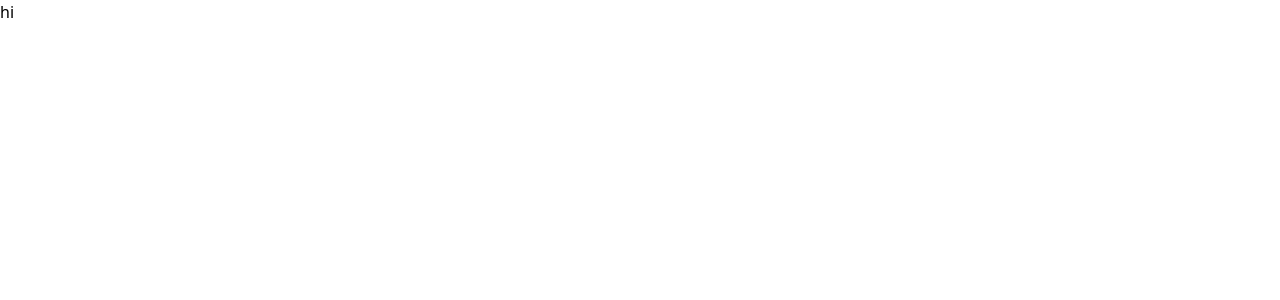
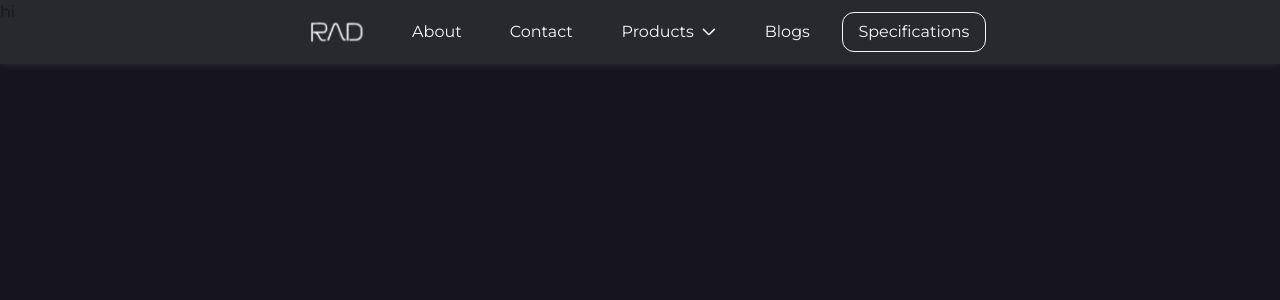
Before and after one commit to parsa-ai/rad-sensor, a Next.js app: page / in a window 1280 px wide. Shown: the top 300 px of the page. Built offline with nearby package versions, Linux system fonts and the light colour scheme.

Commit message:
feat: create Header

```diff
--- /dev/null
+++ b/src/app/components/Header.jsx
@@ -0,0 +1,69 @@
+import Link from 'next/link'
+import ProductNavBtn from './ProductNavBtn'
+
+function Header() {
+  const navItems = [
+    {
+      id: 0,
+      innerHtml: <img src='/images/logo.svg' alt="logo" />,
+      href: '/'
+    },
+    {
+      id: 1,
+      innerHtml: 'About',
+      href: '/About'
+    },
+    {
+      id: 2,
+      innerHtml: 'Contact',
+      href: '/Contact'
+    },
+    {
+      id: 3,
+      innerHtml: <ProductNavBtn />,
+      href: null // چون لینک نیست، null می‌ذاریم
+    },
+    {
+      id: 4,
+      innerHtml: 'Blogs',
+      href: '/Blogs'
+    },
+    {
+      id: 5,
+      innerHtml: 'Specifications',
+      href: '/Specifications',
+      isOutlined: true
+    },
+  ]
+
+  return (
+    <header className='bg-[#C8E4C01A] h-16 w-full flex justify-center items-center gap-4 px-6 fixed shadow-[0_0px_9px_0_#8D8D8D40] text-[#818181] font-medium z-50'>
+      {navItems.map((item) => {
+        if (item.href === null) {
+          return <div key={item.id}>{item.innerHtml}</div>
+        }
+
+        const isLogo = item.href === '/'
+        const isOutlined = item.isOutlined
+
+        return (
+          <Link
+            key={item.id}
+            href={item.href}
+            className={`
+              flex justify-center items-center h-10 rounded-xl transition
+              ${isLogo ? '' : 'text-[#F7F7F7] gap-2'}
+              ${isOutlined
+                ? 'w-36 border border-[#F7F7F7] hover:bg-white hover:text-black'
+                : 'hover:bg-[#66666675] px-4'}
+            `}
+          >
+            {item.innerHtml}
+          </Link>
+        )
+      })}
+    </header>
+  )
+}
+
+export default Header
--- /dev/null
+++ b/src/app/components/ProductNavBtn.jsx
@@ -0,0 +1,60 @@
+'use client'
+
+import Link from "next/link"
+import { useState } from "react"
+
+function ProductNavBtn() {
+    const [isOpen, setIsOpen] = useState(false)
+    const Products = [
+        {
+            id: 0,
+            href: '/ctd',
+            text: 'CTD Sensor'
+        }, {
+            id: 1,
+            href: '/ec',
+            text: 'EC Sensor'
+        }, {
+            id: 2,
+            href: '/cl',
+            text: 'CL Sensor'
+        }, {
+            id: 3,
+            href: '/ph',
+            text: 'PH Sensor'
+        },
+    ]
+    return (
+        <div
+            className="relative"
+            onMouseEnter={() => setIsOpen(true)}
+            onMouseLeave={() => setIsOpen(false)}
+        >
+            <div className='text-[#F7F7F7] flex justify-center items-center gap-2 rounded-xl hover:bg-[#66666675] w-32 h-10 cursor-pointer'>
+                <span>Products</span>
+                <svg width="14" height="8" viewBox="0 0 14 8" fill="none" xmlns="http://www.w3.org/2000/svg">
+                    <path d="M12.306 1.40381L7.65536 6.05444C7.29424 6.41556 7.11369 6.59611 6.88932 6.59611C6.66496 6.59611 6.4844 6.41556 6.12329 6.05444L1.47266 1.40381" stroke="#F7F7F7" strokeWidth="1.5" strokeLinecap="round" strokeLinejoin="round" />
+                </svg>
+            </div>
+
+            <div
+                className={`
+          absolute w-full pt-3.5 transform origin-top transition-all duration-300 ease-out
+          ${isOpen ? "opacity-100" : "opacity-0 pointer-events-none"}
+        `}
+            >
+                <div className="w-full bg-[#FFFFFF0F] rounded-2xl border border-[#3B3B3BF7] p-1 ">
+                    {Products.map((item) => {
+                        return (
+                            <Link  className="w-full h-10 text-sm flex justify-center items-center rounded-xl text-[#F7F7F7] hover:bg-[#F7F7F714] border border-transparent hover:border-[#929292] transition" key={item.id} href={item.href}>
+                                {item.text}
+                            </Link>
+                        )
+                    })}
+                </div>
+            </div>
+        </div>
+    )
+}
+
+export default ProductNavBtn
--- a/src/app/layout.js
+++ b/src/app/layout.js
@@ -1,9 +1,21 @@
 import "./globals.css";
 
+import { Montserrat } from 'next/font/google';
+
+const montserrat = Montserrat({
+  subsets: ['latin'],
+  weight: ['400', '700'], // وزن‌های مورد نیاز
+  variable: '--font-montserrat', // (اختیاری) برای استفاده به عنوان CSS Variable
+  display: 'swap',
+});
+
+
+import Header from "./components/Header"
 export default function RootLayout({ children }) {
   return (
     <html lang="en">
-      <body>
+      <body className={`bg-[#16141F] ${montserrat.className}`}>
+        <Header></Header>
         {children}
       </body>
     </html>
```
Also changed, not shown: public/images/logo.png (added), public/images/logo.svg (added).
